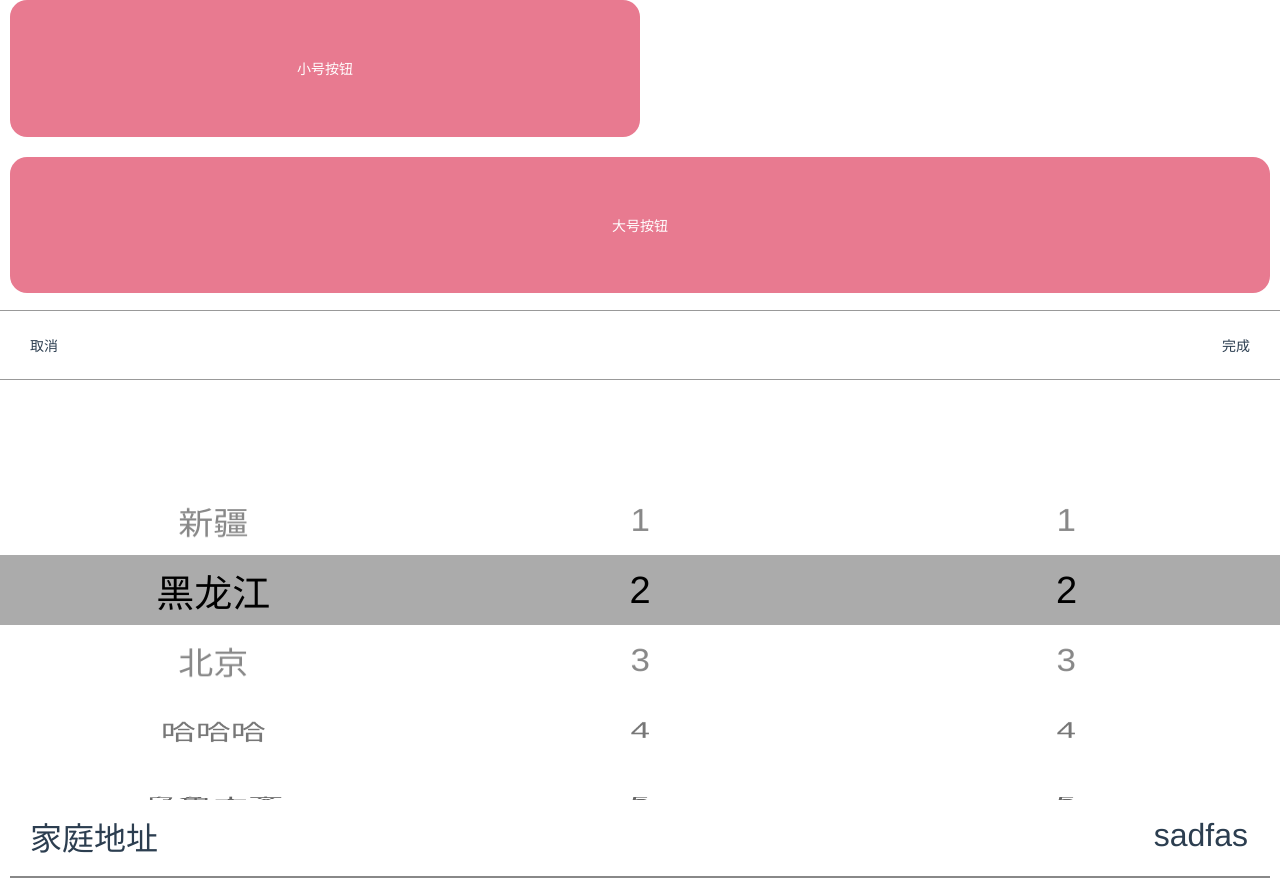
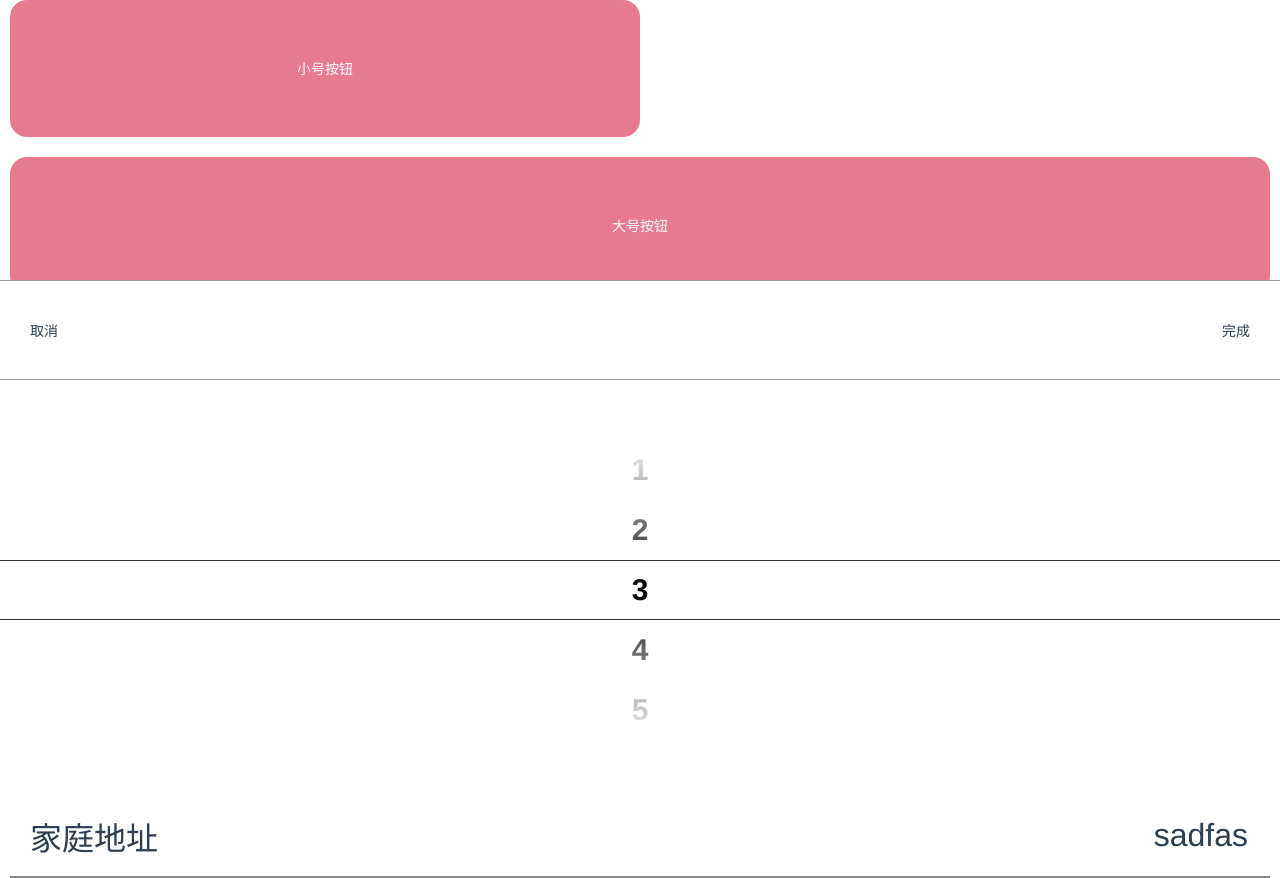
Before and after one commit to Gaoyuqian/notebook, a Vue app in the folder vuetest/: page /#/test in a window 1280 px wide. Both pictures are taken after a click on the button "小号按钮". Built offline with nearby package versions, Linux system fonts and the light colour scheme; what vue-resource would draw is missing.

Commit message:
datepicker中间版本

```diff
--- a/vuetest/src/Venus/components/datePicker/datepickerbox.vue
+++ b/vuetest/src/Venus/components/datePicker/datepickerbox.vue
@@ -7,7 +7,22 @@
                 <div class="v-submit">完成</div>
             </div>
             <div class="v-date-picker-body">
-
+              <div class="v-date-picker-box" @touchstart.stop='touchstart' @touchmove.stop='touchmove' @touchend.stop='touchend'>
+              <div class="v-date-picker-line"></div>
+              <div class="v-date-picker-mask"></div>
+                <div class="v-date-picker-scroll">
+                  <div>1</div>
+                  <div>2</div>
+                  <div>3</div>
+                  <div>4</div>
+                  <div>5</div>
+                  <div>到大地方撒1</div>
+                  <div>到大地方撒2</div>
+                  <div>到大地方撒3</div>
+                  <div>到大地方撒4</div>
+                  <div>到大地方撒5</div>
+                </div>
+              </div>
             </div>
         </div>
     </div>
@@ -16,6 +31,71 @@
 <script>
 import popup from "../popup";
 export default {
+  methods: {
+    touchstart(evt) {
+      /* 获取事件起点 */
+      this.endPoint.x = evt.changedTouches[0].clientX;
+      this.endPoint.y = evt.changedTouches[0].clientY;
+      this.path = document.querySelector(".v-date-picker-scroll");
+      this.scrollLock = false;
+      evt.preventDefault();
+    },
+    touchmove(evt) {
+      /* 获取事件终点 */
+      this.startPoint.x = this.endPoint.x;
+      this.startPoint.y = this.endPoint.y;
+      this.endPoint.x = evt.changedTouches[0].clientX;
+      this.endPoint.y = evt.changedTouches[0].clientY;
+      /* 获取事件距离 */
+      this.distance += this.endPoint.y - this.startPoint.y;
+      // this.distance = this.overBorder(this.distance).val;
+      // if (this.overBorder(this.distance + 30).position == "up") {
+      //   this.distance = this.overBorder(this.distance).val;
+      // } else if (this.overBorder(this.distance - 30).position == "down") {
+      //   this.distance = this.overBorder(this.distance).val;
+      // }
+      /* 根据距离计算相对垂直位移 */
+      this.path.style.transform = `translateY(${this.distance}px)`;
+      this.path.style.transition = "all .2s";
+    },
+    touchend(evt) {
+      /* 主要用来校对 */
+      if (this.overBorder(this.distance).position == "up") {
+        this.distance = this.overBorder(this.distance).val;
+      } else if (this.overBorder(this.distance).position == "down") {
+        this.distance = this.overBorder(this.distance).val;
+      }
+      this.path.style.transform = `translateY(${this.distance}px)`;
+      // this.path.style.transition = "all .16s";
+    },
+
+    overBorder(distance) {
+      const Client = document.querySelector(".v-date-picker-scroll");
+      const Cheight = Client.clientHeight; // clientheight = 300
+      const Iheight = //itemheight
+        Cheight / document.querySelectorAll(".v-date-picker-scroll div").length;
+      if (distance > Iheight * 2) {
+        return { val: Iheight * 2, position: "up" };
+      } else if (distance < Cheight * -1 + Iheight * 3) {
+        return { val: Cheight * -1 + Iheight * 3, position: "down" };
+      } else {
+        return { val: distance, position: "none" };
+      }
+    },
+    round(num) {
+      num = Math.abs(num);
+      return num > 1.7777 ? parseInt(num) : parseInt(num) + 1;
+    }
+  },
+  data() {
+    return {
+      path: "",
+      startPoint: { x: "", y: "" },
+      endPoint: { x: "", y: "" },
+      distance: 0,
+      scrollLock: false
+    };
+  },
   watch: {
     show(newVal) {
       this.$refs.popup.show();
@@ -25,7 +105,10 @@ export default {
     this.popup = !this.popup ? this.$refs.popup : this.popup;
   },
   props: {
-    show: { default: "" }
+    show: { default: "" },
+    part: {
+      default: 5
+    }
   },
   components: { popup }
 };
@@ -40,11 +123,59 @@ export default {
   left: 0;
   .v-date-picker-relative {
     position: relative;
-    padding-top: 70px;
+    padding-top: 100px;
   }
-  .v-date-pick-body-box {
+  .v-date-picker-body-box {
     width: 100%;
     display: flex;
+  }
+  .v-date-picker-line {
+    width: 100%;
+    height: 60px;
+    border-top: 1px solid #000;
+    border-bottom: 1px solid #000;
+    // background: rgba(2, 2, 2, 0.2);
+
+    position: absolute;
+    top: 50%;
+    left: 0;
+    transform: translate(0%, -50%);
+    z-index: 100;
+  }
+  .v-date-picker-body {
+    padding: 60px 0;
+    box-sizing: border-box;
+    .v-date-picker-box {
+      position: relative;
+      height: 300px;
+      overflow: hidden;
+      .v-date-picker-scroll {
+        div {
+          display: flex;
+          justify-content: center;
+          align-items: center;
+          font-size: 30px;
+          color: #000;
+          font-weight: 800;
+          padding: 10px 0;
+          height: 60px;
+        }
+      }
+      .v-date-picker-mask {
+        z-index: 100;
+        background: linear-gradient(
+          to bottom,
+          rgba(255, 255, 255, 1),
+          rgba(255, 255, 255, 0),
+          rgba(255, 255, 255, 1)
+        );
+        width: 100%;
+        height: inherit;
+        position: absolute;
+        top: 0;
+        left: 0;
+      }
+    }
   }
   .v-date-picker-title {
     z-index: 99;
@@ -58,7 +189,7 @@ export default {
     top: 0;
     left: 0;
     width: 100%;
-    height: 70px;
+    height: 100px;
     border-bottom: 1px solid #999;
   }
 }
--- a/vuetest/src/Venus/components/popup.vue
+++ b/vuetest/src/Venus/components/popup.vue
@@ -1,6 +1,6 @@
 <template>
       <transition name='silder'>
-        <div class="v-popup"  v-if='showTest'><slot></slot></div>
+        <div class="v-popup"  v-show='showTest'><slot></slot></div>
         <!-- <div class="v-popup"><slot></slot></div> -->
     </transition>
 </template>
--- a/vuetest/src/Venus/test.vue
+++ b/vuetest/src/Venus/test.vue
@@ -28,8 +28,8 @@
       <div class="a">
       <inputInfo type='num' label='家庭地址'  v-model='textinfo' placeholder='请输入' underline begin='right' ></inputInfo>
     </div>
-      <picker :show='showTest' :data='pickertest' v-model='pickerdata'></picker>
-      <!-- <datepicker :show='showTest'></datepicker> -->
+      <!-- <picker :show='showTest' :data='pickertest' v-model='pickerdata'></picker> -->
+      <datepicker :show='showTest'></datepicker>
         <model v-model='modelShow' marginTop='20'>
             <btna @click="clickHandle('大号按钮')" size='full' radius='small'>大号按钮</btna>
             <div slot='footer'>
```
